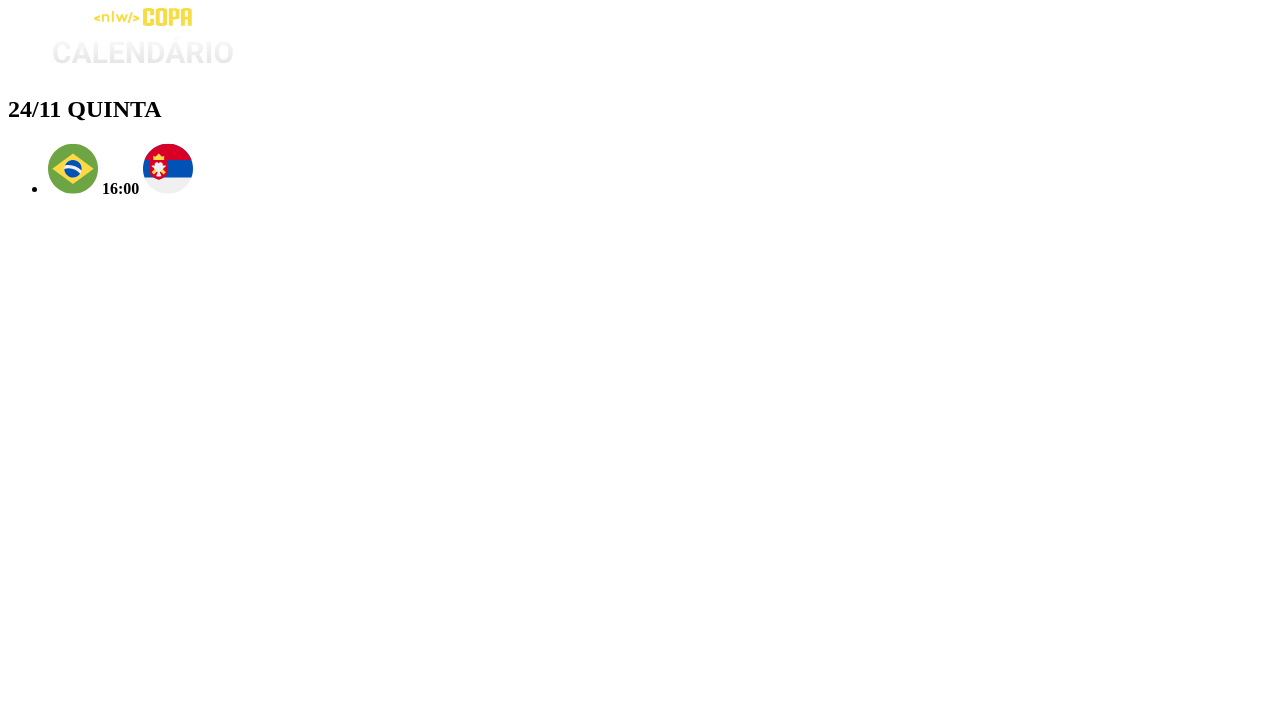
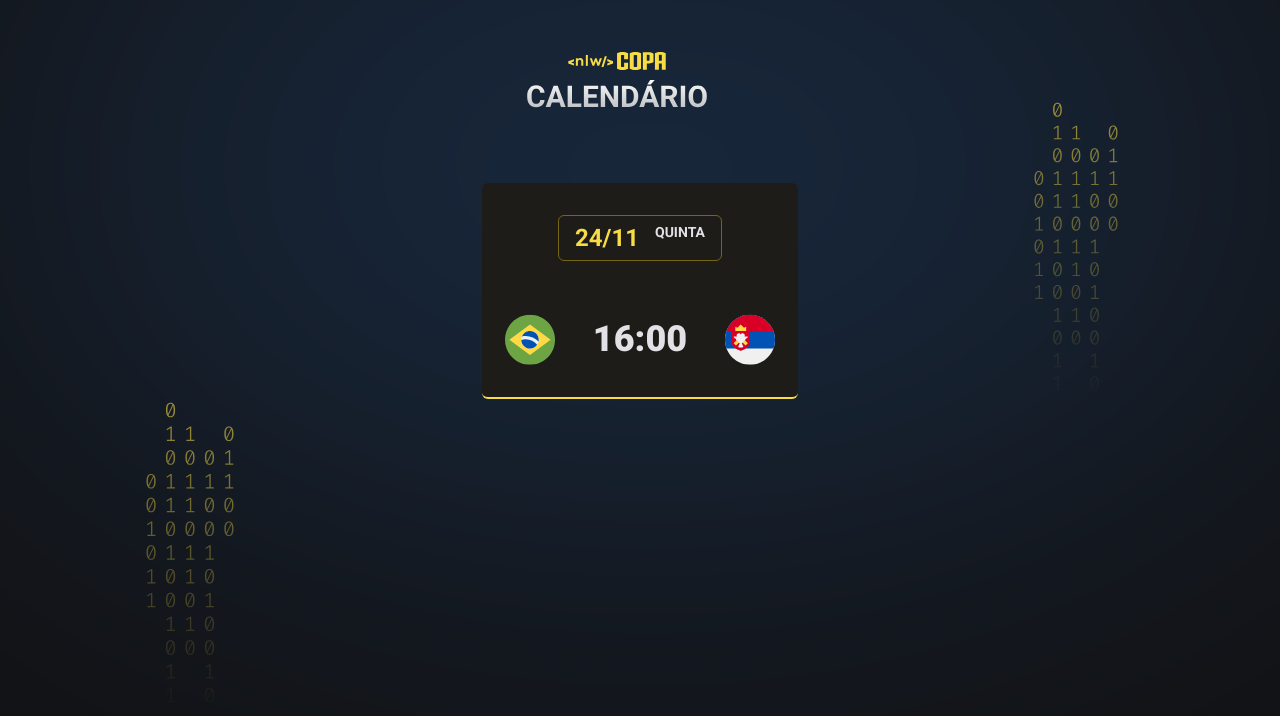
Before and after one commit to Th-uro/NLW-Copa, a plain HTML site: page index.html in a window 1280 px wide. Drawn offline with Linux system fonts and the light colour scheme.

Commit message:
NLW-COPA DAY 3

```diff
--- a/index.html
+++ b/index.html
@@ -1,24 +1,33 @@
 <!DOCTYPE html>
 <html lang="pt-br">
   <head>
-  <meta charset="UTF-8">
-  <meta http-equiv="X-UA-Compatible" content="IE=edge">
-  <meta name="viewport" content="width=device-width, initial-scale=1.0">
-  <title>Document</title>
+    <meta charset="UTF-8" />
+    <meta http-equiv="X-UA-Compatible" content="IE=edge" />
+    <meta name="viewport" content="width=device-width, initial-scale=1.0" />
+    <title>Calendário de Jogos - NLW Copa</title>
+    <link rel="stylesheet" href="style.css" />
+    <link rel="preconnect" href="https://fonts.googleapis.com" />
+    <link rel="preconnect" href="https://fonts.gstatic.com" crossorigin />
+    <link rel="preconnect" href="https://fonts.googleapis.com" />
+    <link rel="preconnect" href="https://fonts.gstatic.com" crossorigin />
+    <link
+      href="https://fonts.googleapis.com/css2?family=Roboto:wght@700;900&display=swap"
+      rel="stylesheet"
+    />
   </head>
   <body>
     <div id="app">
       <header>
-      <img src="assets/logo.svg" alt="Logo do Calendário">
+        <img src="assets/logo.svg" alt="Logo do Calendário" />
       </header>
       <main id="cards">
         <div class="card">
           <h2>24/11 <span>QUINTA</span></h2>
           <ul>
             <li>
-            <img src="assets/icon-brazil.svg" alt="Ícone do Brazil">
+              <img src="assets/icon-brazil.svg" alt="Ícone do Brazil" />
               <strong>16:00</strong>
-            <img src="assets/icon-serbia.svg" alt="ícone da Serbia">
+              <img src="assets/icon-serbia.svg" alt="ícone da Serbia" />
             </li>
           </ul>
         </div>
--- a/style.css
+++ b/style.css
@@ -0,0 +1,80 @@
+*{
+  margin: 0;
+  padding: 0;
+  box-sizing: border-box;
+}
+
+body {
+  background-color: #121214;
+  background-image: url(./assets/bg.svg);
+  background-position-x: center;
+  background-position-y: 55.6%;
+}
+
+body * {
+ font-family: 'Roboto', sans-serif;
+}
+
+#app {
+  width: fit-content;
+  margin: 52px auto;
+}
+
+header {
+  margin-bottom: 63px;
+}
+
+.card {
+  padding: 32px 23px;
+  text-align: center;
+  background: #1d1c19;
+  border-bottom: 2px solid #f7dd43;
+  border-radius: 6px;
+}
+
+.card h2 {
+  display: flex;
+  gap: 16px;
+  justify-content: center;
+
+  padding: 8px 16px;
+  border: 1px solid #746615;
+  border-radius: 6px;
+
+  width: fit-content;
+  margin-inline: auto;
+  margin-bottom: 53px;
+  color: #f7dd43;
+}
+
+.card h2 span {
+  color: #e1e1e6;
+  font-size: 14px;
+  text-transform: uppercase;
+}
+
+.card ul {
+  display: flex;
+  flex-direction: column;
+  gap: 24px;
+  width: 270px;
+}
+
+.card ul li {
+  display: flex;
+  align-items: center;
+  justify-content: space-between;
+}
+
+.card ul li + li {
+  margin-top: 24px;
+  border-top: 1px solid #323238;
+}
+
+.card ul li strong {
+  font-weight: 900;
+  font-size: 36px;
+  line-height: 125%;
+
+  color: #e1e1e6;
+}
```
Also changed, not shown: assets/bg.svg (added). Lines whose indentation alone changed are shown as unchanged.
